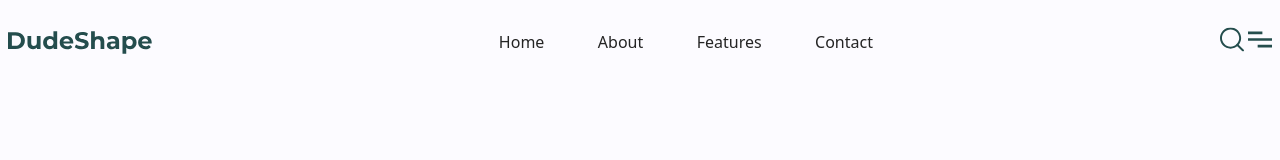
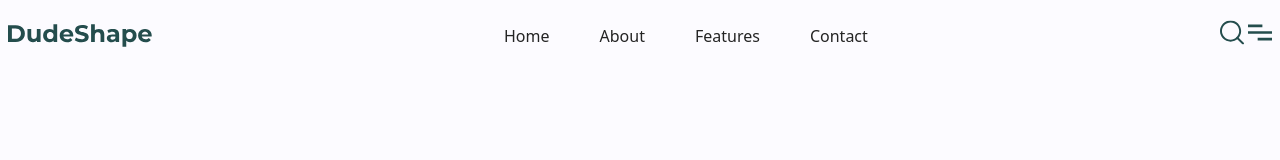
Before and after one commit to lubaaabul/frontend-project, a website built with Vite: page index.html in a window 1280 px wide. Built offline with nearby package versions, Linux system fonts and the light colour scheme.

Commit message:
css отступы

```diff
--- a/src/styles/components/header.css
+++ b/src/styles/components/header.css
@@ -2,14 +2,14 @@
   display: flex;
   justify-content: space-between;
   align-items: center;
-  gap: 1.7%;
-  padding-top: 1.7%;
-  padding-bottom: 1.7%;
+  gap: 20px;
+  padding-top: 20px;
+  padding-bottom: 20px;
 }
 
 .header__nav {
-  padding-top: 0.7%;
-  padding-bottom: 0.7%;
+  /* padding-top: 0.7%; */
+  /* padding-bottom: 0.7%; */
 }
 
 .header__nav-list {
@@ -17,5 +17,7 @@
   flex-direction: row;
   justify-content: center;
   align-items: center;
-  gap: 25%;
+  gap: 50px;
 }
+
+/* f12 */
```
